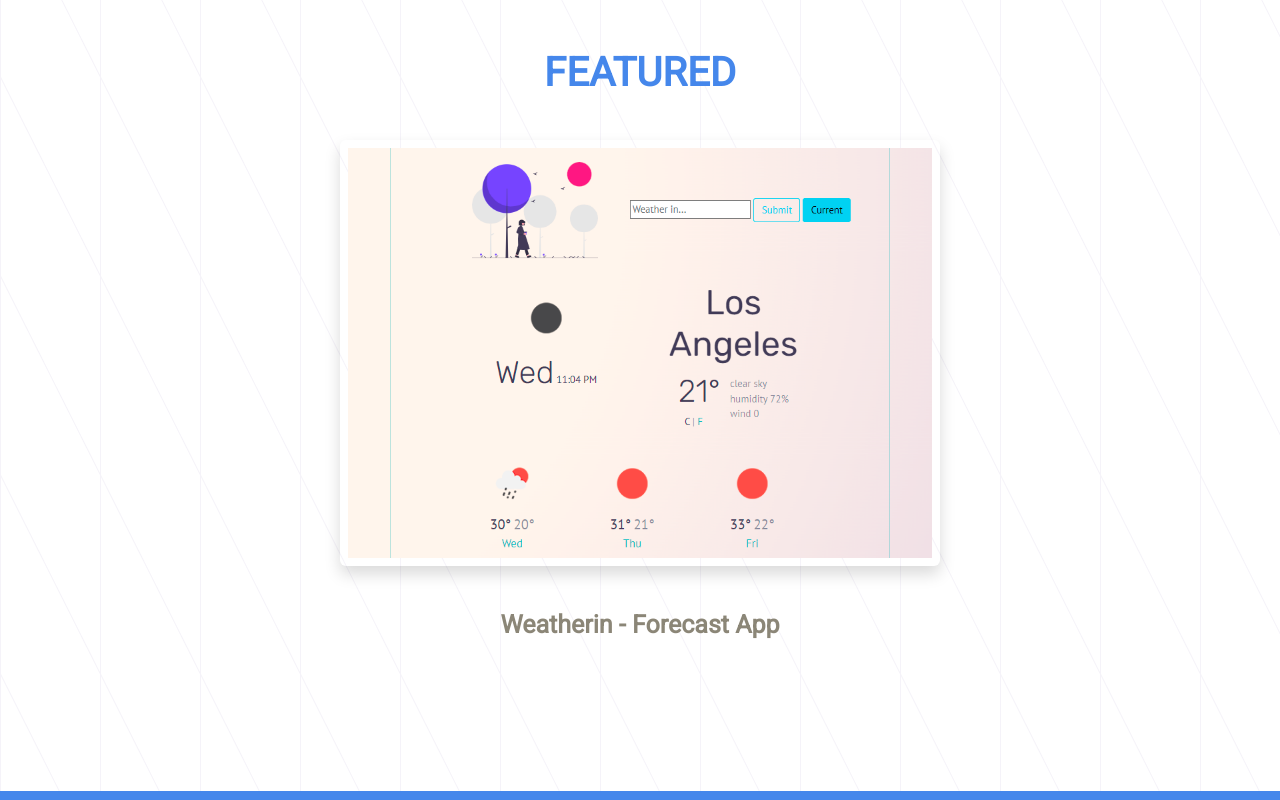
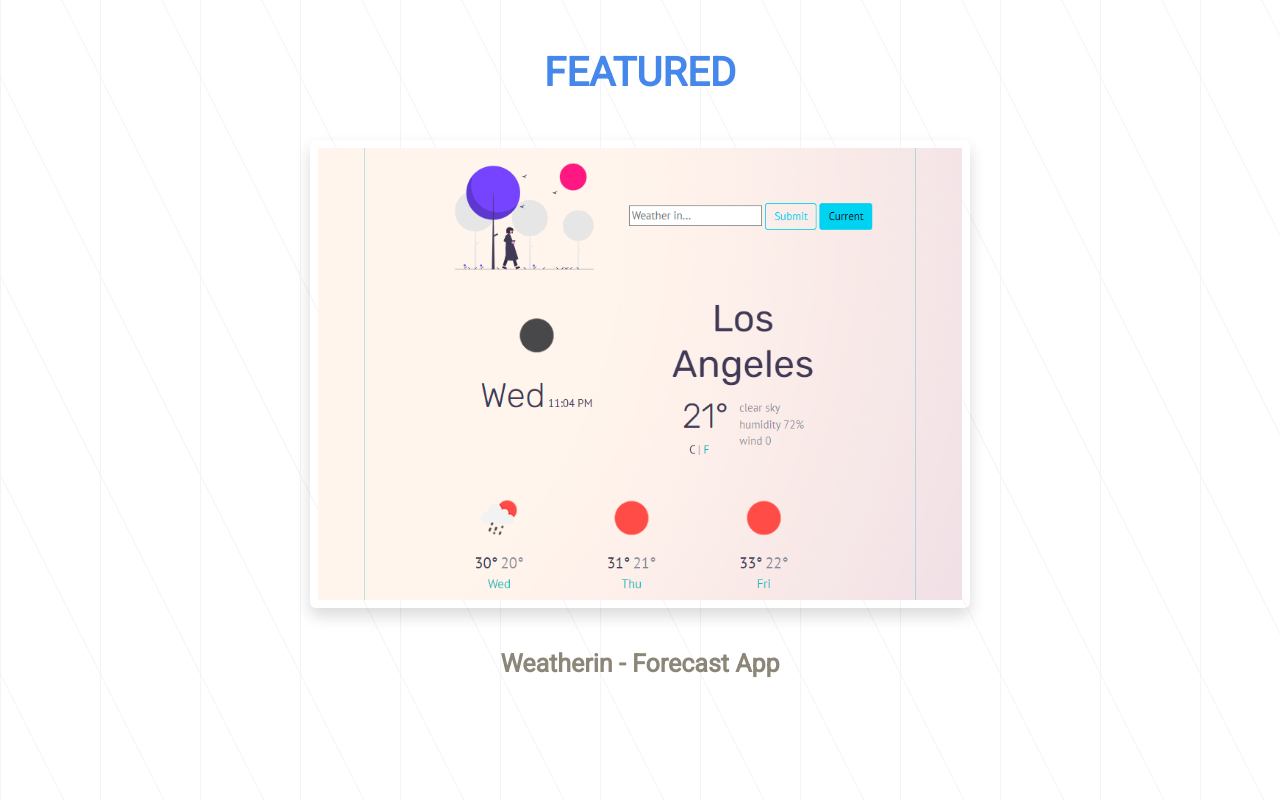
Before and after one commit to arcan9/portfolio, a plain HTML site: page index.html in a window 1280 px wide. Shown: the part 920-1720 px from the top of the page. Drawn offline with nearby package versions, Linux system fonts and the light colour scheme.

Commit message:
Add width adjustment to featured project
For better mobile view; used media query

```diff
--- a/index.css
+++ b/index.css
@@ -160,8 +160,8 @@ img:hover {
 }
 
 .project-img {
-  height: auto;
-  width: auto;
+  /* height: auto;
+  width: auto; */
   margin-bottom: 100px;
 }
 
@@ -169,6 +169,7 @@ img:hover {
   margin-top: 40px;
   font-weight: bold;
   font-size: 25px;
+  line-height: 1.3;
 }
 
 .project-title a {
@@ -219,3 +220,13 @@ img:hover {
     margin: auto 10px;
   }
 }
+
+@media (min-width: 768px) {
+  .vw-50 {
+    width: 700px;
+  }
+
+  .vw-50 .col .row {
+    width: 100%;
+  }
+}
--- a/index.html
+++ b/index.html
@@ -111,10 +111,10 @@
 
       <!-- Featured Section -->
       <h1 class="text-uppercase section-header">Featured</h1>
-      <div class="container w-50 project-section">
+      <div class="container-fluid vw-50 project-section">
         <div class="row">
-          <div class="col-md">
-            <div class="project-img p-2 project1">
+          <div class="col">
+            <div class="project-img p-2">
               <a
                 href="https://weatherin-forecast.netlify.app/"
                 target="_blank"
```
